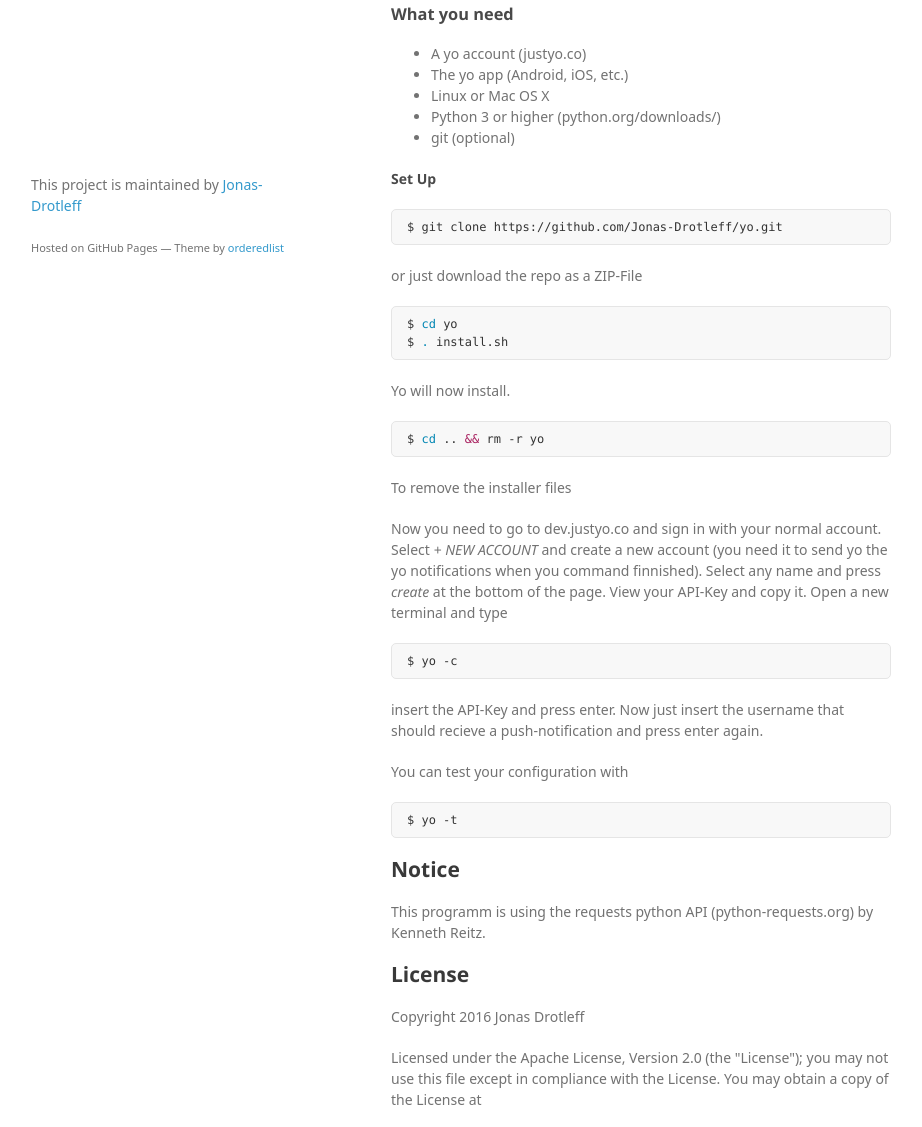
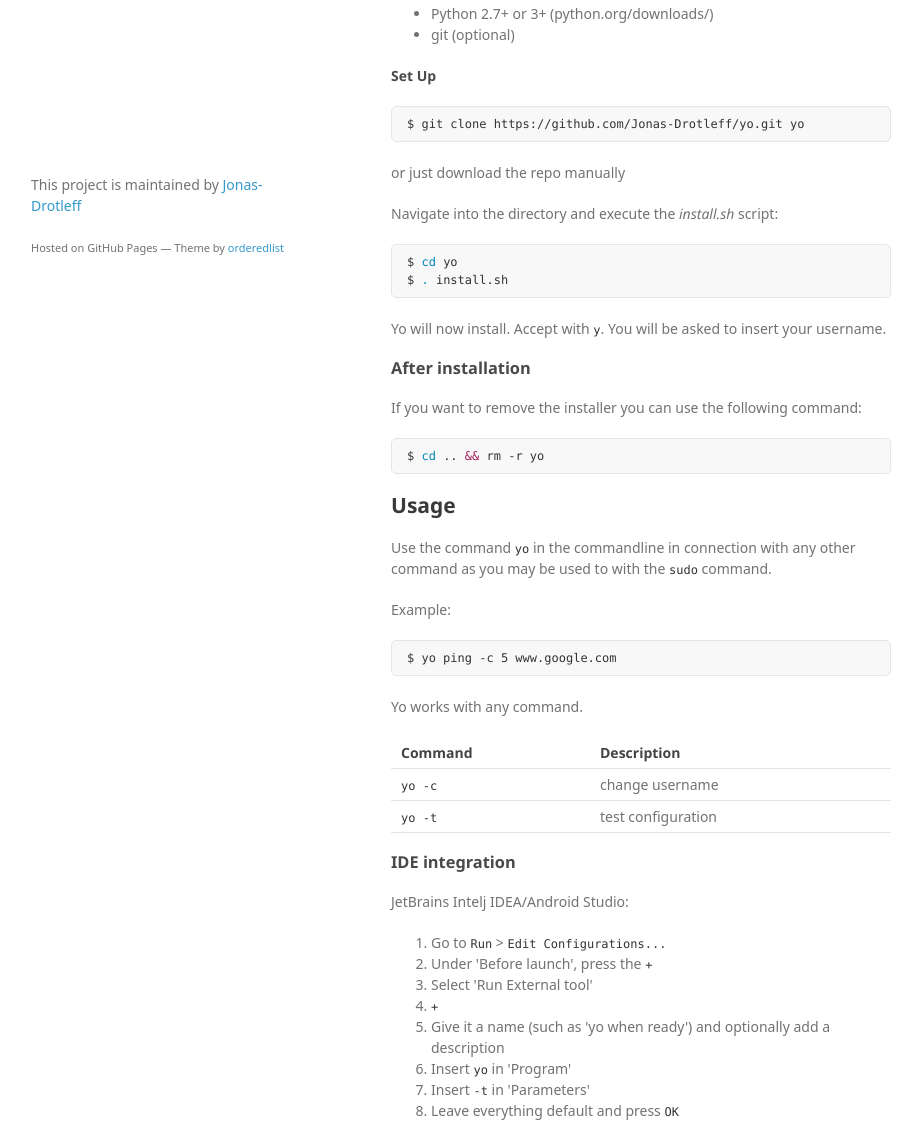
Before and after one commit to 3j14/YoWhenReady, a plain HTML site: page index.html in a window 1280 px wide. Shown: the part 473-1600 px from the top of the page, without its empty margins (179-1101 px from the left). Drawn offline with Linux system fonts and the light colour scheme; a web font is replaced by a local one.

```diff
--- a/index.html
+++ b/index.html
@@ -36,14 +36,10 @@
 
 <p><strong>YO!</strong></p>
 
-<p>This is a simple and easy-to-use tool to get yo-push-notifications on your mobile device when a command finished so you can grap a coffee and sit back while your code compiles.
+<p>This is a simple and easy-to-use tool to get yo-push-notifications on your mobile device when a command finished so you can grab a coffee and sit back while your code compiles.
 All you do is:</p>
 
 <div class="highlight highlight-source-shell"><pre>$ yo ping -c 5 8.8.8.8</pre></div>
-
-<p>You can replace <em>ping -c 5 8.8.8.8</em> with any other command.</p>
-
-<p>This code was written in a tty with vim while arch was isntalling. Because who needs an IDE?</p>
 
 <h2>
 <a id="installation" class="anchor" href="#installation" aria-hidden="true"><span aria-hidden="true" class="octicon octicon-link"></span></a>Installation</h2>
@@ -55,44 +51,79 @@ All you do is:</p>
 <li>A yo account (justyo.co)</li>
 <li>The yo app (Android, iOS, etc.)</li>
 <li>Linux or Mac OS X</li>
-<li>Python 3 or higher (python.org/downloads/)</li>
+<li>Python 2.7+ or 3+ (python.org/downloads/)</li>
 <li>git (optional)</li>
 </ul>
 
 <h4>
 <a id="set-up" class="anchor" href="#set-up" aria-hidden="true"><span aria-hidden="true" class="octicon octicon-link"></span></a>Set Up</h4>
 
-<div class="highlight highlight-source-shell"><pre>$ git clone https://github.com/Jonas-Drotleff/yo.git</pre></div>
+<div class="highlight highlight-source-shell"><pre>$ git clone https://github.com/Jonas-Drotleff/yo.git yo</pre></div>
 
-<p>or just download the repo as a ZIP-File</p>
+<p>or just download the repo manually</p>
+
+<p>Navigate into the directory and execute the <em>install.sh</em> script:</p>
 
 <div class="highlight highlight-source-shell"><pre>$ <span class="pl-c1">cd</span> yo
 $ <span class="pl-c1">.</span> install.sh</pre></div>
 
-<p>Yo will now install.</p>
+<p>Yo will now install. Accept with <code>y</code>. You will be asked to insert your username.</p>
+
+<h3>
+<a id="after-installation" class="anchor" href="#after-installation" aria-hidden="true"><span aria-hidden="true" class="octicon octicon-link"></span></a>After installation</h3>
+
+<p>If you want to remove the installer you can use the following command:</p>
 
 <div class="highlight highlight-source-shell"><pre>$ <span class="pl-c1">cd</span> .. <span class="pl-k">&amp;&amp;</span> rm -r yo</pre></div>
 
-<p>To remove the installer files</p>
+<h2>
+<a id="usage" class="anchor" href="#usage" aria-hidden="true"><span aria-hidden="true" class="octicon octicon-link"></span></a>Usage</h2>
 
-<p>Now you need to go to dev.justyo.co and sign in with your normal account.
-Select <em>+ NEW ACCOUNT</em> and create a new account (you need it to send yo the yo notifications when you command finnished). Select any name and press <em>create</em> at the bottom of the page.
-View your API-Key and copy it.
-Open a new terminal and type</p>
+<p>Use the command <code>yo</code> in the commandline in connection with any other command as you may be used to with the <code>sudo</code> command.</p>
 
-<div class="highlight highlight-source-shell"><pre>$ yo -c</pre></div>
+<p>Example:</p>
 
-<p>insert the API-Key and press enter.
-Now just insert the username that should recieve a push-notification and press enter again.</p>
+<div class="highlight highlight-source-shell"><pre>$ yo ping -c 5 www.google.com</pre></div>
 
-<p>You can test your configuration with</p>
+<p>Yo works with any command.</p>
 
-<div class="highlight highlight-source-shell"><pre>$ yo -t</pre></div>
+<table>
+<thead>
+<tr>
+<th>Command</th>
+<th>Description</th>
+</tr>
+</thead>
+<tbody>
+<tr>
+<td><code>yo -c</code></td>
+<td>change username</td>
+</tr>
+<tr>
+<td><code>yo -t</code></td>
+<td>test configuration</td>
+</tr>
+</tbody>
+</table>
 
-<h2>
-<a id="notice" class="anchor" href="#notice" aria-hidden="true"><span aria-hidden="true" class="octicon octicon-link"></span></a>Notice</h2>
+<h3>
+<a id="ide-integration" class="anchor" href="#ide-integration" aria-hidden="true"><span aria-hidden="true" class="octicon octicon-link"></span></a>IDE integration</h3>
 
-<p>This programm is using the requests python API (python-requests.org) by Kenneth Reitz.</p>
+<p>JetBrains Intelj IDEA/Android Studio:</p>
+
+<ol>
+<li>Go to <code>Run</code> &gt; <code>Edit Configurations...</code>
+</li>
+<li>Under 'Before launch', press the <code>+</code>
+</li>
+<li>Select 'Run External tool'</li>
+<li><code>+</code></li>
+<li>Give it a name (such as 'yo when ready') and optionally add a description</li>
+<li>Insert <code>yo</code> in 'Program'</li>
+<li>Insert <code>-t</code> in 'Parameters'</li>
+<li>Leave everything default and press <code>OK</code>
+</li>
+</ol>
 
 <h2>
 <a id="license" class="anchor" href="#license" aria-hidden="true"><span aria-hidden="true" class="octicon octicon-link"></span></a>License</h2>
@@ -111,6 +142,13 @@ Now just insert the username that should recieve a push-notification and press e
   WITHOUT WARRANTIES OR CONDITIONS OF ANY KIND, either express or implied.
   See the License for the specific language governing permissions and
   limitations under the License.</p>
+
+<h3>
+<a id="notice" class="anchor" href="#notice" aria-hidden="true"><span aria-hidden="true" class="octicon octicon-link"></span></a>Notice</h3>
+
+<p>This program is using the requests python API (python-requests.org) by Kenneth Reitz.</p>
+
+<p>Yo is owned and operated by Life Before Us, LLC</p>
       </section>
       <footer>
         <p>This project is maintained by <a href="https://github.com/Jonas-Drotleff">Jonas-Drotleff</a></p>
```
Also changed, not shown: params.json (+1 -1 lines).
